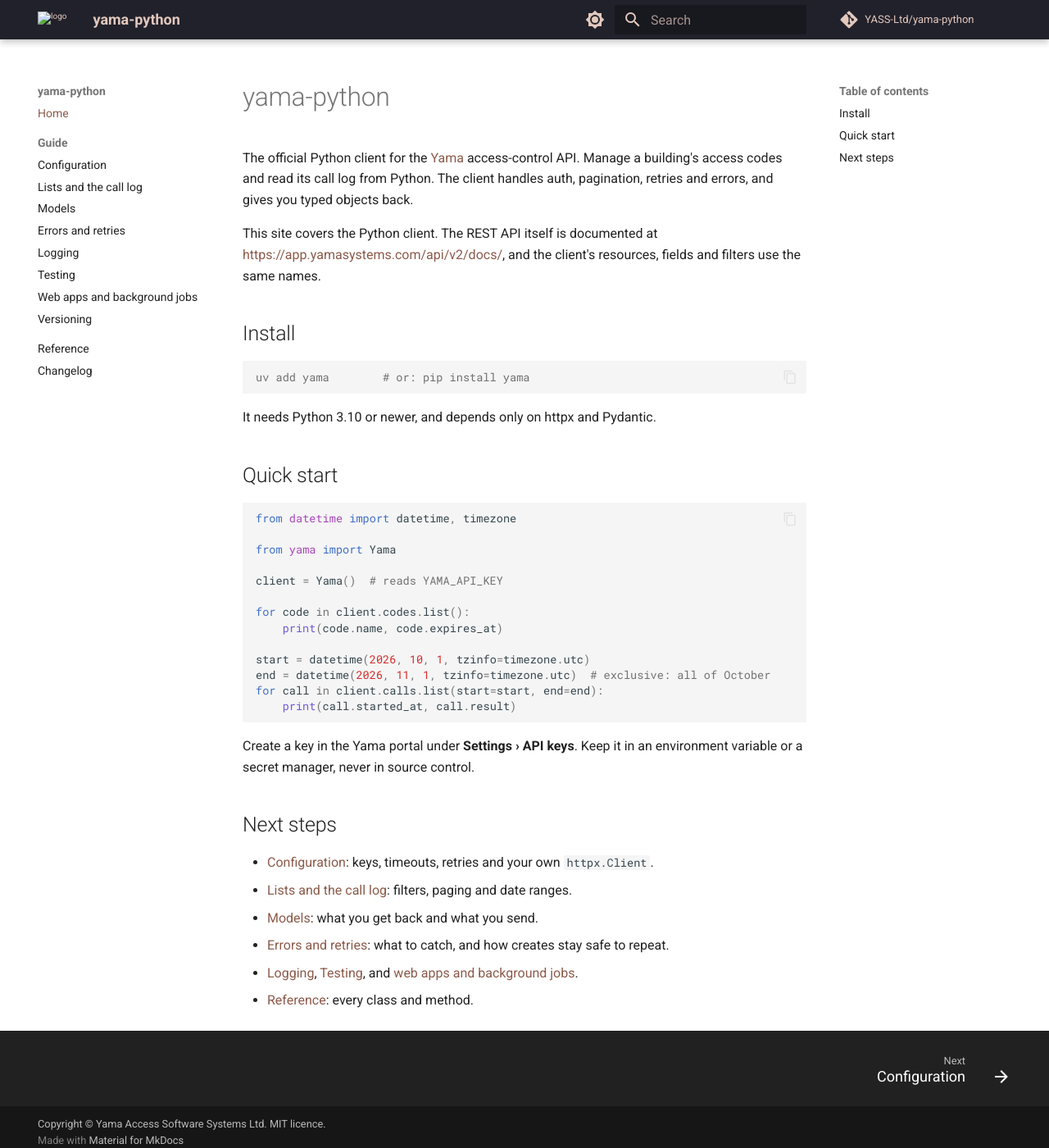
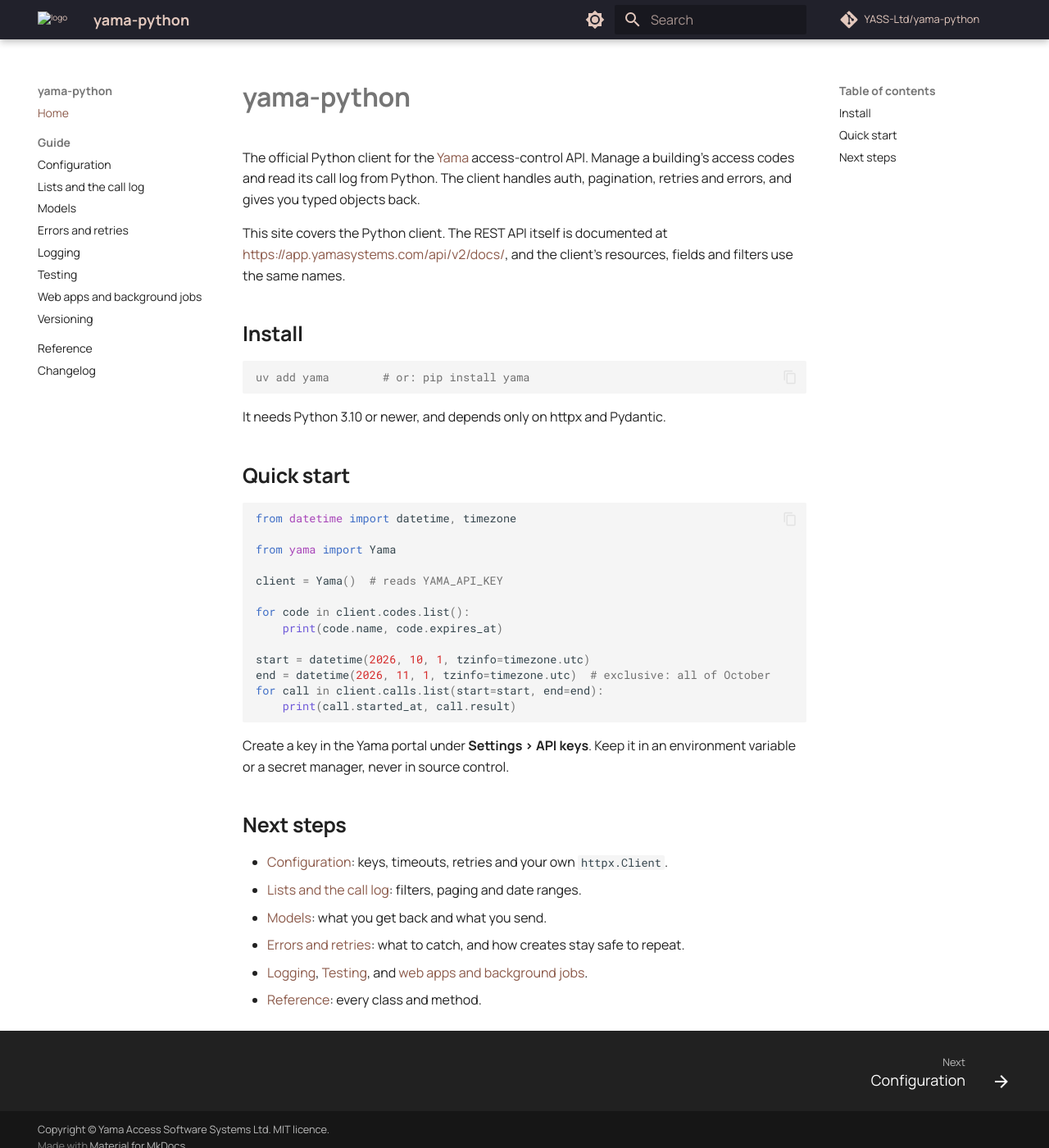
Before and after one commit to YASS-Ltd/yama-python, an MkDocs documentation site: the page built from docs/index.md, in a window 1280 px wide and 1400 px high. Shown: the whole window at 82% size. Built offline with MkDocs 1.6.1 and Material for MkDocs 9.7.7, drawn with Linux system fonts in a browser that asks for light colours; comment, search, counter and statistics services are not loaded.

Commit message:
Docs: Yama's Manrope typeface, bold headings
Co-Authored-By: Claude Opus 5.5 (1M context) <noreply@anthropic.com>

```diff
--- a/docs/assets/yama.css
+++ b/docs/assets/yama.css
@@ -39,3 +39,10 @@
 .md-typeset td code {
   white-space: nowrap;
 }
+
+/* The brand sets headings in bold Manrope. */
+.md-typeset h1,
+.md-typeset h2,
+.md-typeset h3 {
+  font-weight: 700;
+}
--- a/mkdocs.yml
+++ b/mkdocs.yml
@@ -25,6 +25,9 @@ theme:
   variant: classic  # Zensical: the header in the primary colour, as in Material
   logo: assets/yama-logo-dark.svg
   favicon: assets/yama-icon.svg
+  font:
+    text: Manrope  # Yama's brand typeface
+    code: Roboto Mono
   palette:
     - media: "(prefers-color-scheme: light)"
       scheme: default
```
